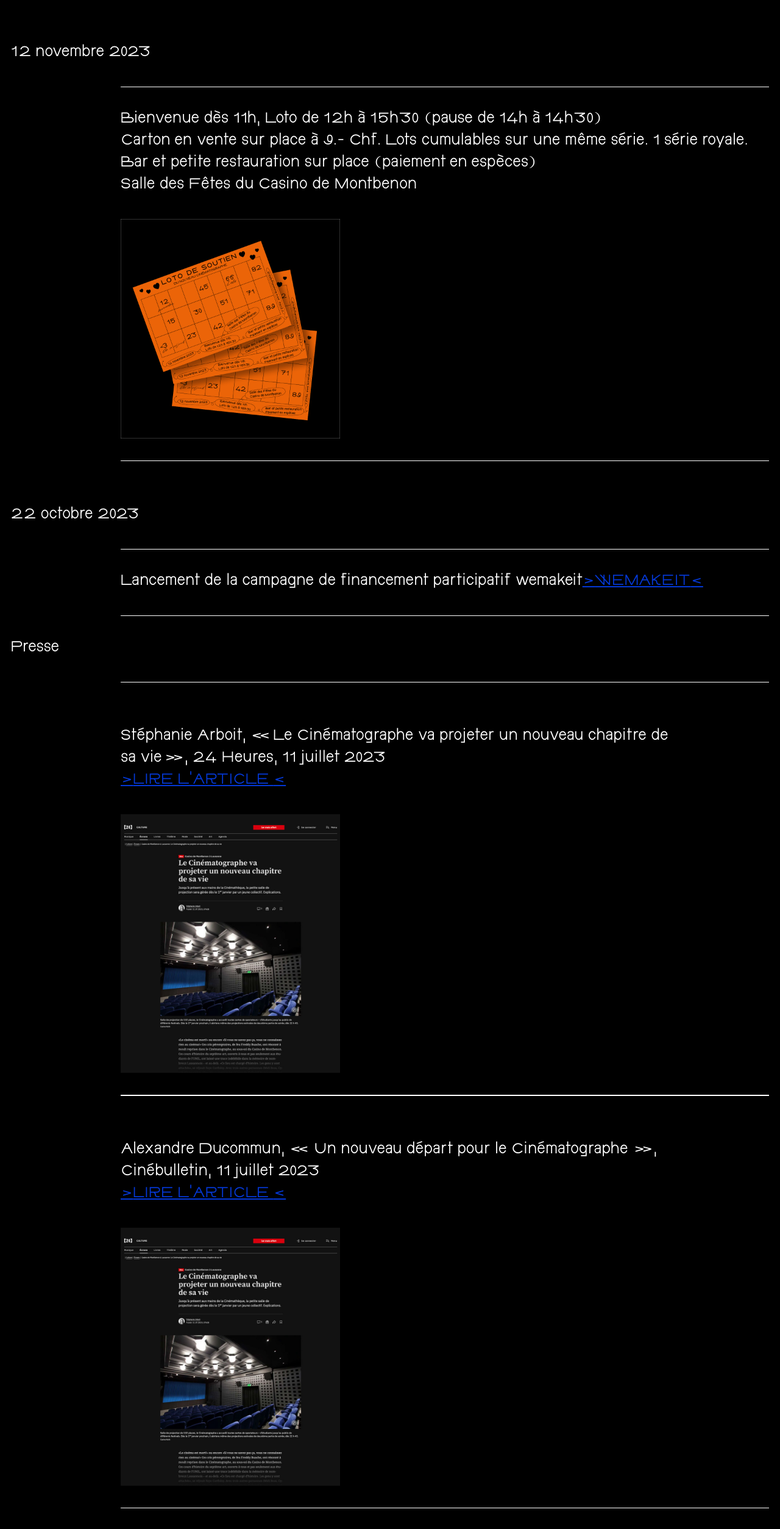
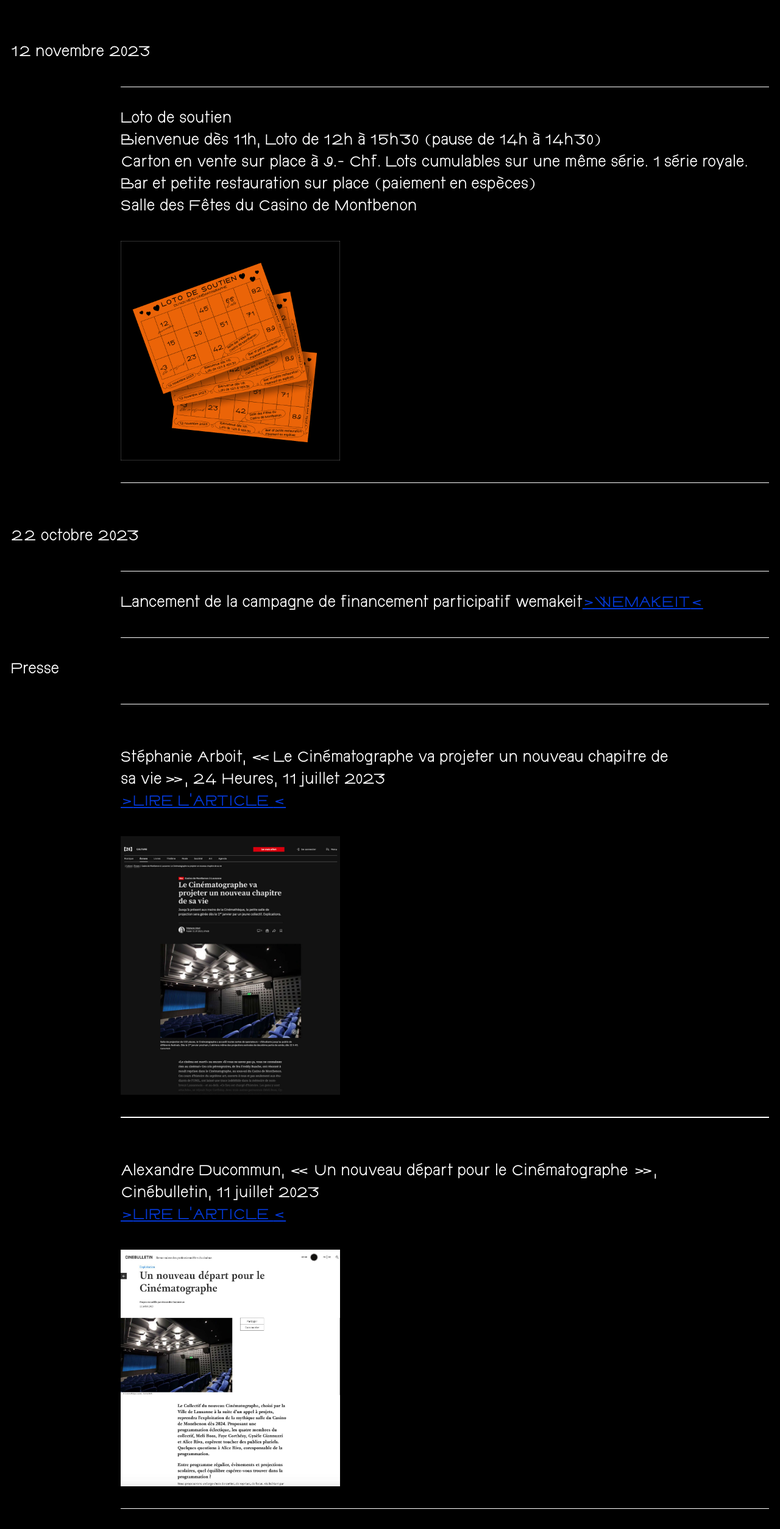
Before and after one commit to azertypow/lecinematographe.landingPage, a Vue app: page / in a window 1280 px wide. Shown: the part 236-2743 px from the top of the page at 61% size. Built offline with nearby package versions, Linux system fonts and the light colour scheme.

Commit message:
fix: content

```diff
--- a/src/App.vue
+++ b/src/App.vue
@@ -21,7 +21,8 @@
                             date="12 novembre 2023"
                             src="./instagram_loto.jpeg"
                     >
-                        Bienvenue dès 11h, Loto de 12h à 15h30 (pause de 14h à 14h30)
+                        Loto de soutien
+                        <br>Bienvenue dès 11h, Loto de 12h à 15h30 (pause de 14h à 14h30)
                         <br>Carton en vente sur place à 9.- Chf. Lots cumulables sur une même série. 1 série royale.
                         <br>Bar et petite restauration sur place (paiement en espèces)
                         <br>Salle des Fêtes du Casino de Montbenon
@@ -52,7 +53,10 @@
                                 class="v-app__info__slot__content"
                             >
                                 <p>Stéphanie Arboit, «&nbsp;Le Cinématographe va projeter un nouveau chapitre de sa vie&nbsp;», 24 Heures, 11 juillet 2023
-                                    <br><a href="https://www.24heures.ch/le-cinematographe-va-projeter-un-nouveau-chapitre-de-sa-vie-466711780457">LIRE L’ARTICLE </a>
+                                    <br><a
+                                            target="_blank"
+                                            href="https://www.24heures.ch/le-cinematographe-va-projeter-un-nouveau-chapitre-de-sa-vie-466711780457"
+                                        >LIRE L’ARTICLE </a>
                                 </p>
                                 <img
                                     class="v-app__info__container__img"
@@ -66,13 +70,16 @@
                             >
                                 <p>
                                     Alexandre Ducommun, « Un nouveau départ pour le Cinématographe », Cinébulletin, 11 juillet 2023
-                                    <br><a href="https://cinebulletin.ch/fr_CH/news/un-nouveau-depart-pour-le-cinematographe">LIRE L’ARTICLE </a>
+                                    <br><a
+                                        target="_blank"
+                                        href="https://cinebulletin.ch/fr_CH/news/un-nouveau-depart-pour-le-cinematographe"
+                                    >LIRE L’ARTICLE </a>
                                 </p>
 
                                 <img
                                     class="v-app__info__container__img"
                                     alt="article cover"
-                                    src="./assets/presse_24_heures_cinematographe.jpeg"
+                                    src="./assets/article_2.jpeg"
                                 >
                             </div>
                         </div>
```
Also changed, not shown: src/assets/article_2.jpeg (added).
